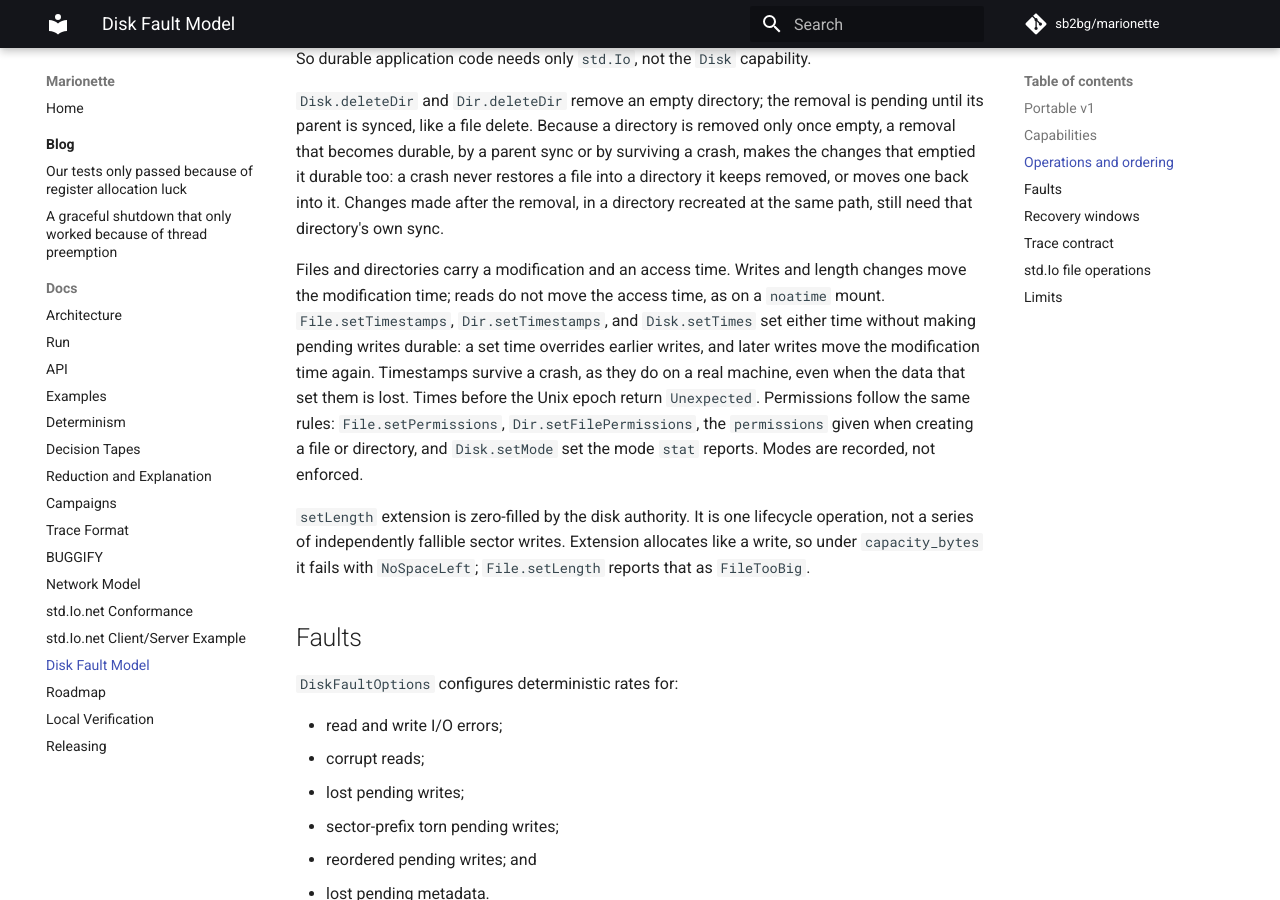
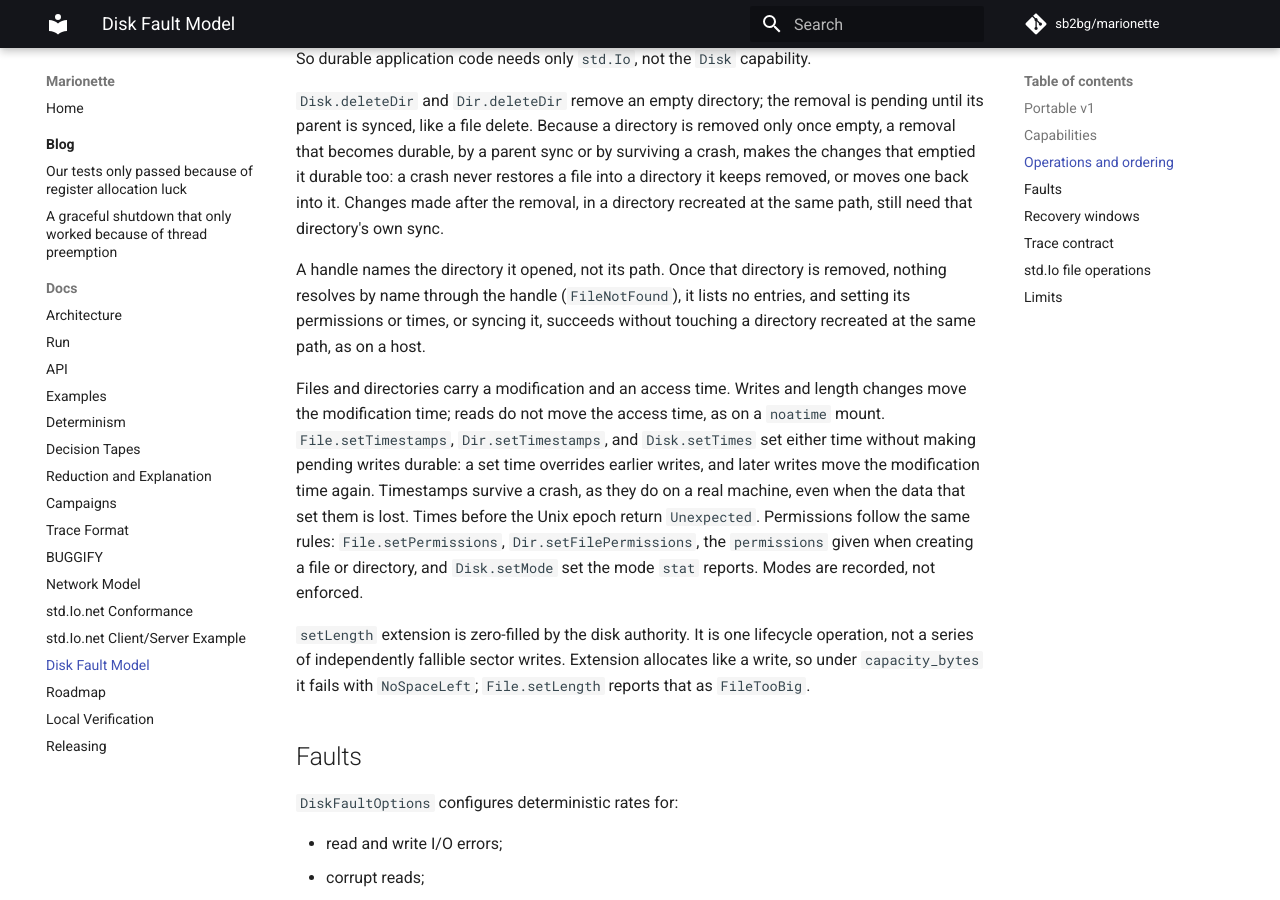
Before and after one commit to sb2bg/marionette, an MkDocs documentation site: the page built from docs/disk-fault-model.md, in a window 1280 px wide and 900 px high, scrolled down 1902 px. Built offline with MkDocs 1.6.1 and Material for MkDocs 9.7.7, drawn with Linux system fonts in a browser that asks for light colours; comment, search, counter and statistics services are not loaded.

Commit message:
Resolve directory handles by identity, not path
Directory handles stored only a path, so after the directory was
removed and recreated, the old handle changed the replacement: setting
permissions or times, syncing, creating or opening entries, and listing
all went to the new directory. A host handle keeps the removed
directory, which has no entries. Record each directory handle's inode
and check it through the disk's inspect view, which now covers
directories. Through a removed directory nothing resolves by name
(FileNotFound), iteration lists nothing, and setting permissions or
times, or syncing, succeeds without touching the replacement.

```diff
--- a/docs/disk-fault-model.md
+++ b/docs/disk-fault-model.md
@@ -86,6 +86,11 @@ surviving a crash, makes the changes that emptied it durable too: a crash never
 restores a file into a directory it keeps removed, or moves one back into it.
 Changes made after the removal, in a directory recreated at the same path, still
 need that directory's own sync.
+
+A handle names the directory it opened, not its path. Once that directory is
+removed, nothing resolves by name through the handle (`FileNotFound`), it lists
+no entries, and setting its permissions or times, or syncing it, succeeds
+without touching a directory recreated at the same path, as on a host.
 
 Files and directories carry a modification and an access time. Writes and
 length changes move the modification time; reads do not move the access time,
```
Also changed, not shown: CHANGELOG.md (+2 -1 lines), 5 other files.
